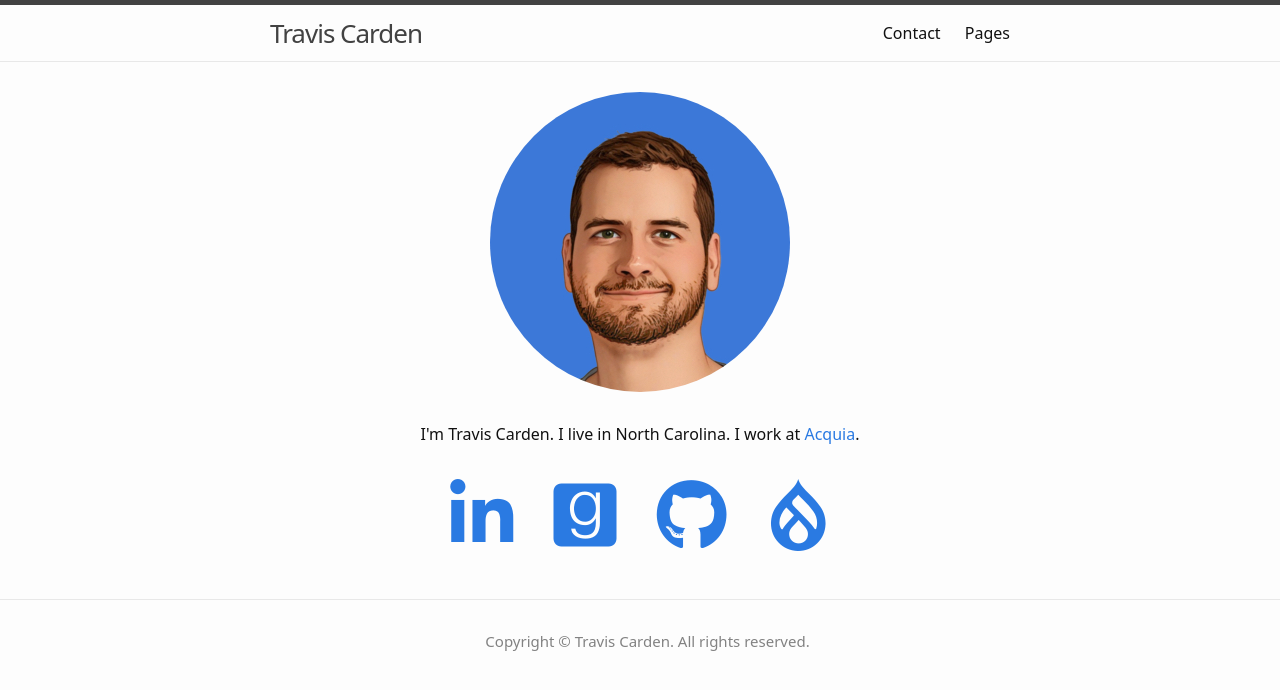
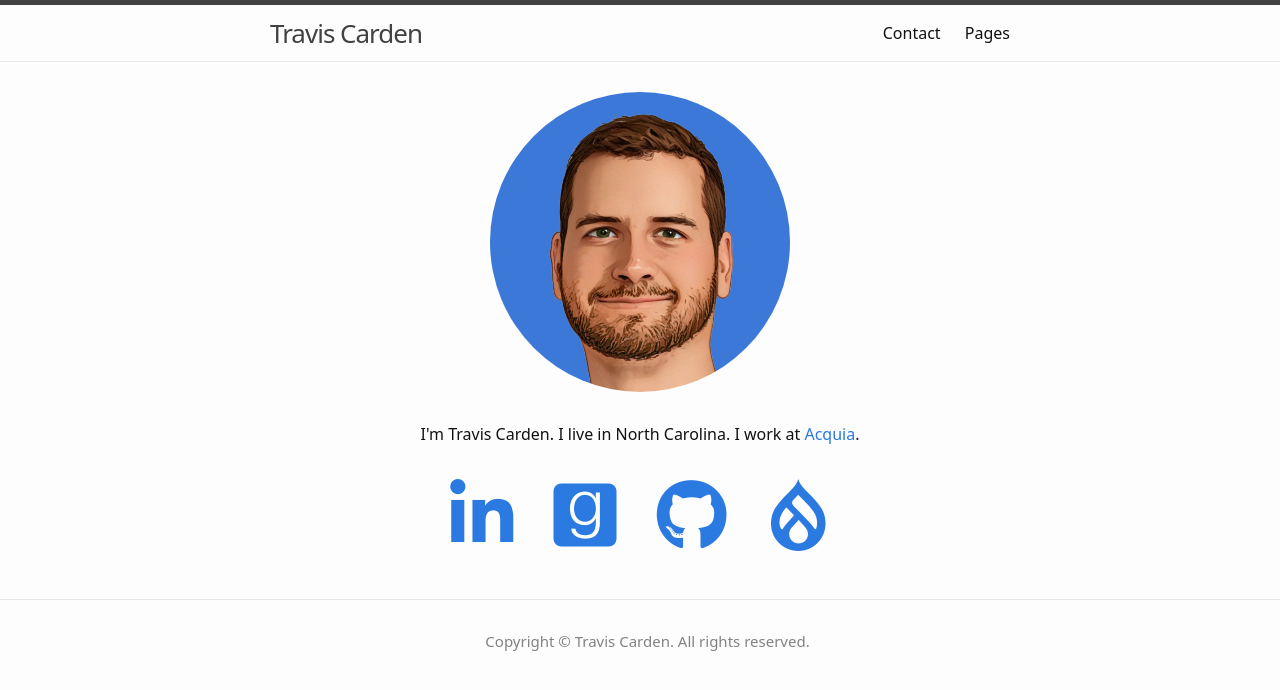
Before and after one commit to TravisCarden/traviscarden.github.io, a Jekyll site: the page built from index.html, in a window 1280 px wide. Shown: the top 690 px of the page. Built offline with Jekyll 4.4.1, drawn with Linux system fonts in a browser that asks for light colours; nearby versions of some CDN libraries.

Commit message:
Upscale stylized image.

```diff
--- a/index.html
+++ b/index.html
@@ -8,7 +8,7 @@ extra_head_tags:
 
 <div class="home">
 
-  <img id="home-photo" src="{{ "/images/stylized.jpg" | prepend: site.baseurl }}" />
+  <img id="home-photo" src="{{ "/images/stylized.png" | prepend: site.baseurl }}" />
 
   <p>I'm Travis Carden. I live in North Carolina. I work at <a href="https://www.acquia.com/">Acquia</a>.</p>
 
```
Also changed, not shown: images/stylized-full.png, images/stylized.jpg (deleted), images/stylized.png (added).
